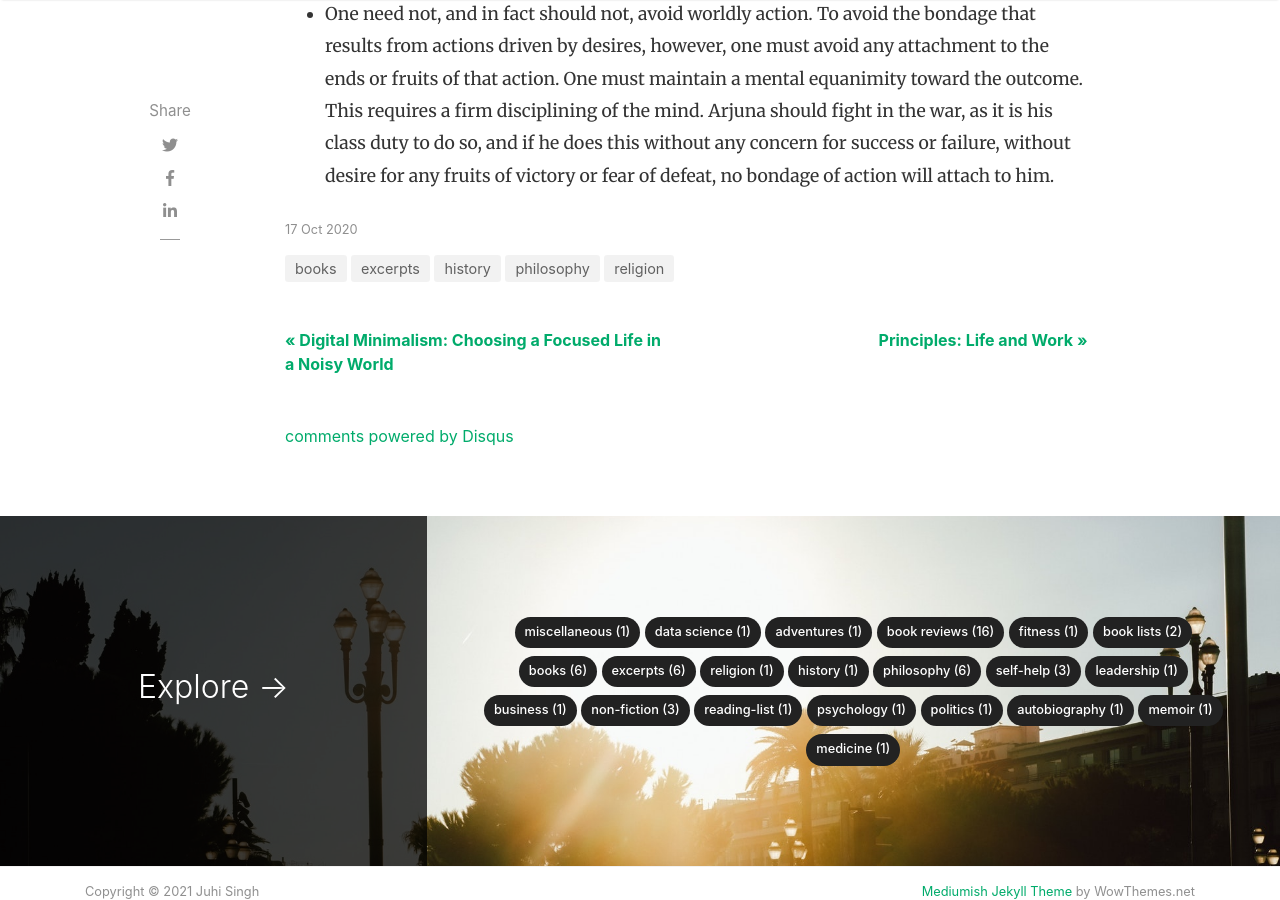
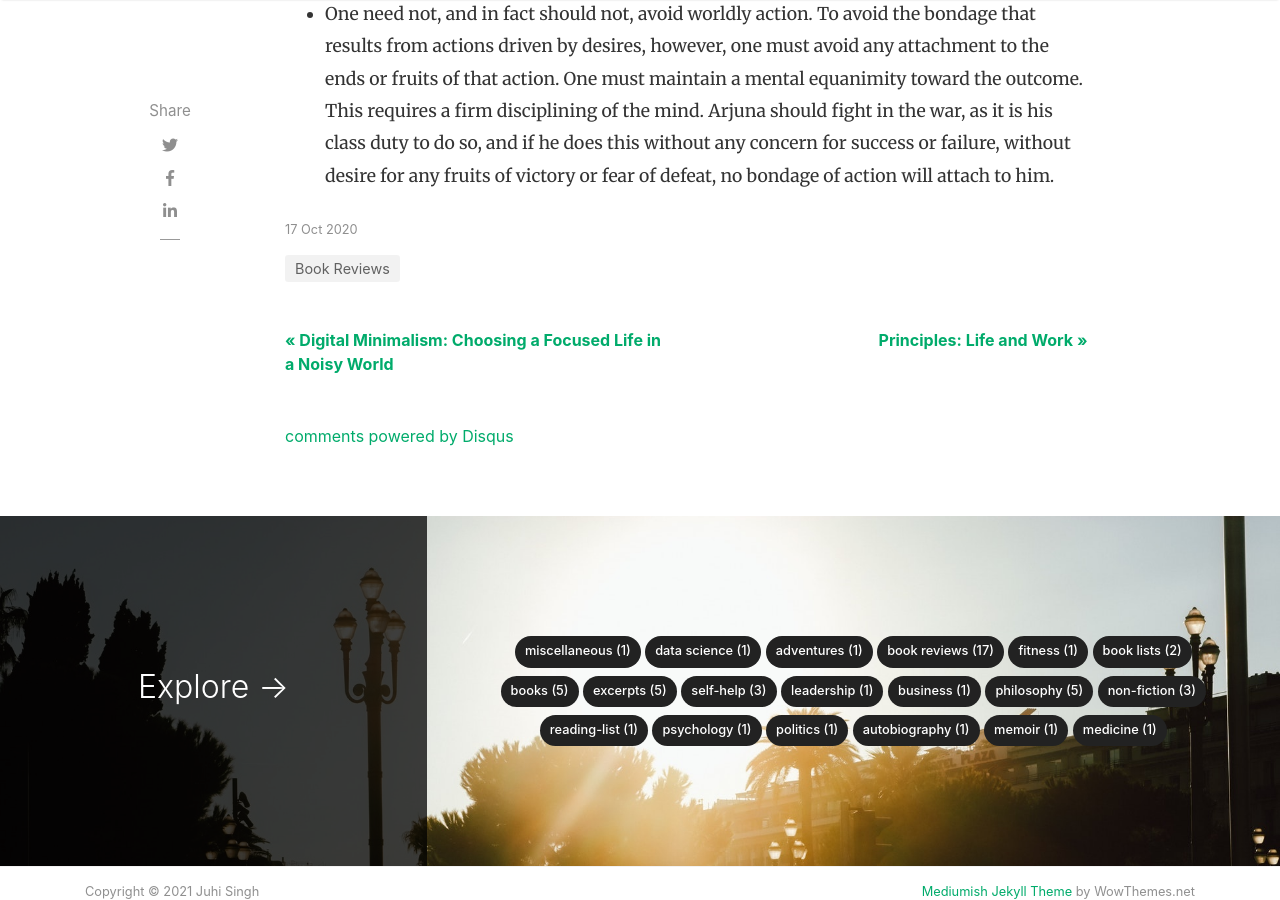
Before and after one commit to jsingh41/jsingh41.github.io, a Jekyll site: the page built from _posts/2020-10-17-bhagavad_gita.md, in a window 1280 px wide and 900 px high, scrolled down 2751 px. Built offline with Jekyll 4.4.1, drawn with Linux system fonts in a browser that asks for light colours; nearby versions of some CDN libraries; comment, search, counter and statistics services are not loaded.

Commit message:
Update 2020-10-17-bhagavad_gita.md

```diff
--- a/_posts/2020-10-17-bhagavad_gita.md
+++ b/_posts/2020-10-17-bhagavad_gita.md
@@ -2,7 +2,7 @@
 layout: post
 title:  "The Bhagavad Gita: A Biography"
 author: juhi
-categories: [ books, excerpts, religion, history, philosophy ]
+categories: [ Book Reviews ]
 image: assets/images/bhagavad_gita.jpg
 ---
 
```
